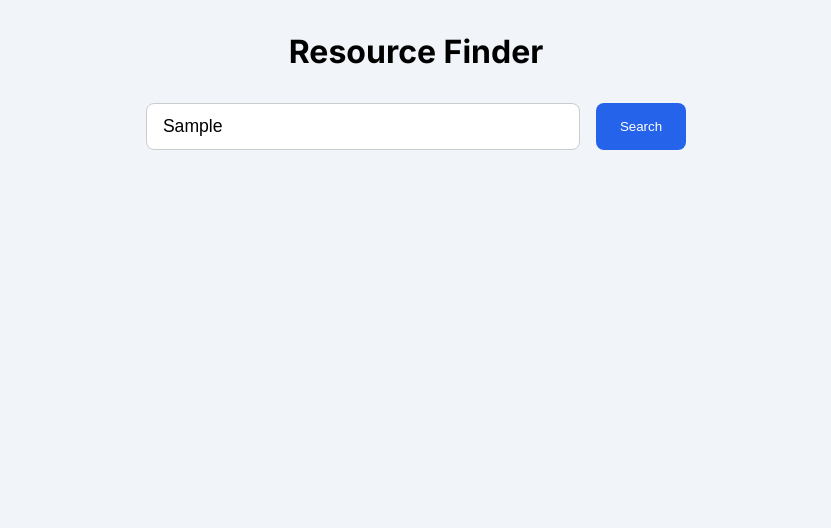
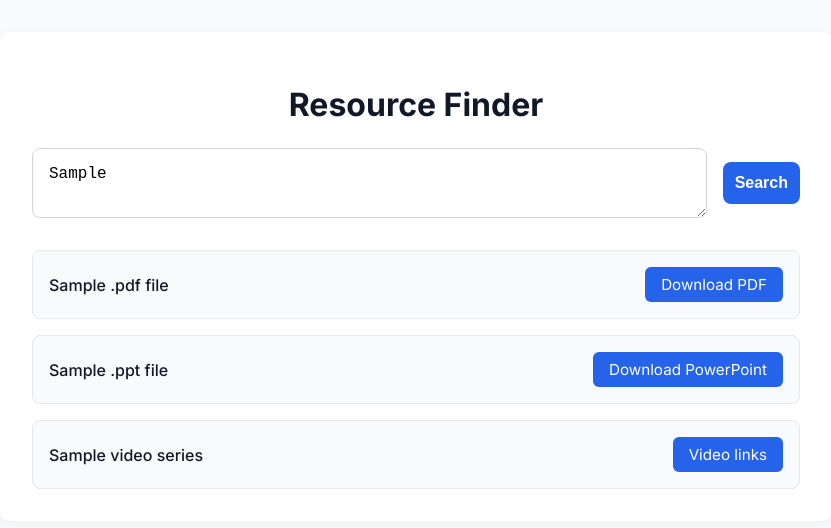
Before and after one commit to fiyinfoluwa5/Resource-Finder, a Next.js app: page / in a window 1280 px wide. Both pictures are taken after typing "Sample" into the empty fields and a click on the button "Search". Shown: the top 528 px of the page, without its empty margins (224-1055 px from the left). Built offline with nearby package versions, Linux system fonts and the light colour scheme.

Commit message:
added  functionality  to the search bar

```diff
--- a/src/app/globals.css
+++ b/src/app/globals.css
@@ -2,71 +2,129 @@
 @tailwind components;
 @tailwind utilities;
 
-:root {
-  --foreground-rgb: 0, 0, 0;
-  --background-start-rgb: 214, 219, 220;
-  --background-end-rgb: 255, 255, 255;
+body {
+  margin: 0;
+  padding: 0;
+  background-color: #f9fafb;
+  font-family: sans-serif;
+  color: #111827;
 }
 
-@media (prefers-color-scheme: dark) {
-  :root {
-    --foreground-rgb: 255, 255, 255;
-    --background-start-rgb: 0, 0, 0;
-    --background-end-rgb: 0, 0, 0;
-  }
-}
-
-body {
-  color: rgb(var(--foreground-rgb));
-  background-color: white;
-  margin: 0;
-  padding: 0;
-}
-
-
 .custom-container {
-  background-color: #f1f5f9;
-  height: 100vh;
-  padding-left: 5rem;
-  padding-right: 5rem;
-  padding-top: 2rem;
+  max-width: 768px;
+  margin: 2rem auto;
+  background-color: #ffffff;
+  padding: 2rem;
+  border-radius: 10px;
+  box-shadow: 0 2px 12px rgba(0, 0, 0, 0.05);
   text-align: center;
 }
 
-.custom-container h1 {
+.head-text {
   font-size: 2rem;
   font-weight: 700;
-  margin: 0;
-  text-align: center;
+  margin-bottom: 1.5rem;
 }
 
 .search-bar {
   display: flex;
+  flex-direction: column;
   gap: 1rem;
-  justify-content: center;
-  margin-top: 2rem;
+  margin-bottom: 2rem;
 }
 
 .search-input {
-  width: 400px;
-  padding: 0.75rem 1rem;
-  font-size: 1.1rem;
-  border: 1px solid #ccc;
+  padding: 1rem;
+  font-size: 1rem;
   border-radius: 8px;
-  outline: none;
+  border: 1px solid #d1d5db;
+  resize: vertical;
 }
 
 .search-button {
   background-color: #2563eb;
   color: white;
-  padding: 0.75rem 1.5rem;
+  padding: 0.75rem;
+  font-size: 1rem;
   border: none;
   border-radius: 8px;
   cursor: pointer;
-  font-weight: 500;
-  transition: background-color 0.2s ease;
+  font-weight: 600;
+  transition: background-color 0.2s;
 }
 
 .search-button:hover {
   background-color: #1d4ed8;
 }
+
+.result-list {
+  display: flex;
+  flex-direction: column;
+  gap: 1.25rem;
+  margin-top: 2rem;
+  text-align: left;
+}
+
+.result-item {
+  background-color: #f3f4f6;
+  padding: 1rem;
+  border-radius: 8px;
+}
+
+
+
+
+/* Mobile friendly */
+@media (min-width: 640px) {
+  .search-bar {
+    flex-direction: row;
+    align-items: center;
+  }
+
+  .search-input {
+    flex: 1;
+  }
+
+  .search-button {
+    width: auto;
+  }
+}
+
+.result-list {
+  display: flex;
+  flex-direction: column;
+  gap: 1rem;
+}
+
+.result-row {
+  display: flex;
+  justify-content: space-between;
+  align-items: center;
+  background-color: #f9fafb;
+  padding: 1rem;
+  border: 1px solid #e5e7eb;
+  border-radius: 8px;
+}
+
+.file-title {
+  font-weight: 500;
+  font-size: 1rem;
+  color: #111827;
+  flex: 1;
+}
+
+.download-button {
+  background-color: #2563eb;
+  color: white;
+  padding: 0.5rem 1rem;
+  font-size: 0.95rem;
+  border: none;
+  border-radius: 6px;
+  cursor: pointer;
+  text-decoration: none;
+  white-space: nowrap;
+}
+
+.download-button:hover {
+  background-color: #1d4ed8;
+}
--- a/src/app/page.tsx
+++ b/src/app/page.tsx
@@ -1,27 +1,89 @@
-import React from 'react';
+"use client";
 
+import React, { useState } from "react";
 
 export default function ResourceFinder() {
+  const [query, setQuery] = useState("");
+  const [results, setResults] = useState<any[]>([]);
+
+  const handleSearch = () => {
+    // Dummy result based on query
+    const dummyResults = [
+      {
+        id: 1,
+        type: "pdf",
+        name: `${query} .pdf file`,
+        url: "/dummy-files/sample.pdf",
+      },
+      {
+        id: 2,
+        type: "ppt",
+        name: `${query} .ppt file`,
+        url: "/dummy-files/sample.pptx",
+      },
+      {
+        id: 3,
+        type: "video",
+        name: `${query} video series`,
+        url: "https://www.example.com/tutorial-video",
+      },
+    ];
+    setResults(dummyResults);
+  };
+
+  const getLabel = (type: string) => {
+    switch (type) {
+      case "pdf":
+        return "Download PDF";
+      case "ppt":
+        return "Download PowerPoint";
+      case "video":
+        return "Video links";
+      default:
+        return "Download";
+    }
+  };
+
   return (
     <div className="custom-container">
-      <h1 className="head-text"> Resource Finder</h1>
+      <h1 className="head-text">Resource Finder</h1>
 
       <div className="search-bar">
-        <input
-      type="text"
-      placeholder="Ask anything...."
-      className="search-input"
-      />
-       <button className="search-button">Search</button>
-
+        <textarea
+          placeholder="Ask anything...."
+          className="search-input"
+          value={query}
+          onChange={(e) => setQuery(e.target.value)}
+        />
+        <button className="search-button" onClick={handleSearch}>
+          Search
+        </button>
       </div>
 
+      <div className="result-list">
+        {results.map((item) => (
+          <div className="result-row" key={item.id}>
+            <span className="file-title">{item.name}</span>
 
+            {item.id === 3 ? (
+              // Link opens in a new tab
+              <a
+                href={item.url}
+                target="_blank"
+                rel="noopener noreferrer"
+                className="download-button"
+              >
+                {getLabel(item.type)}
+              </a>
+            ) : (
 
-
-
-
-
+              <a href={item.url} download className="download-button">
+                {getLabel(item.type)}
+              </a>
+            )}
+          </div>
+        ))}
+      </div>
     </div>
-  )
+  );
 }
```
